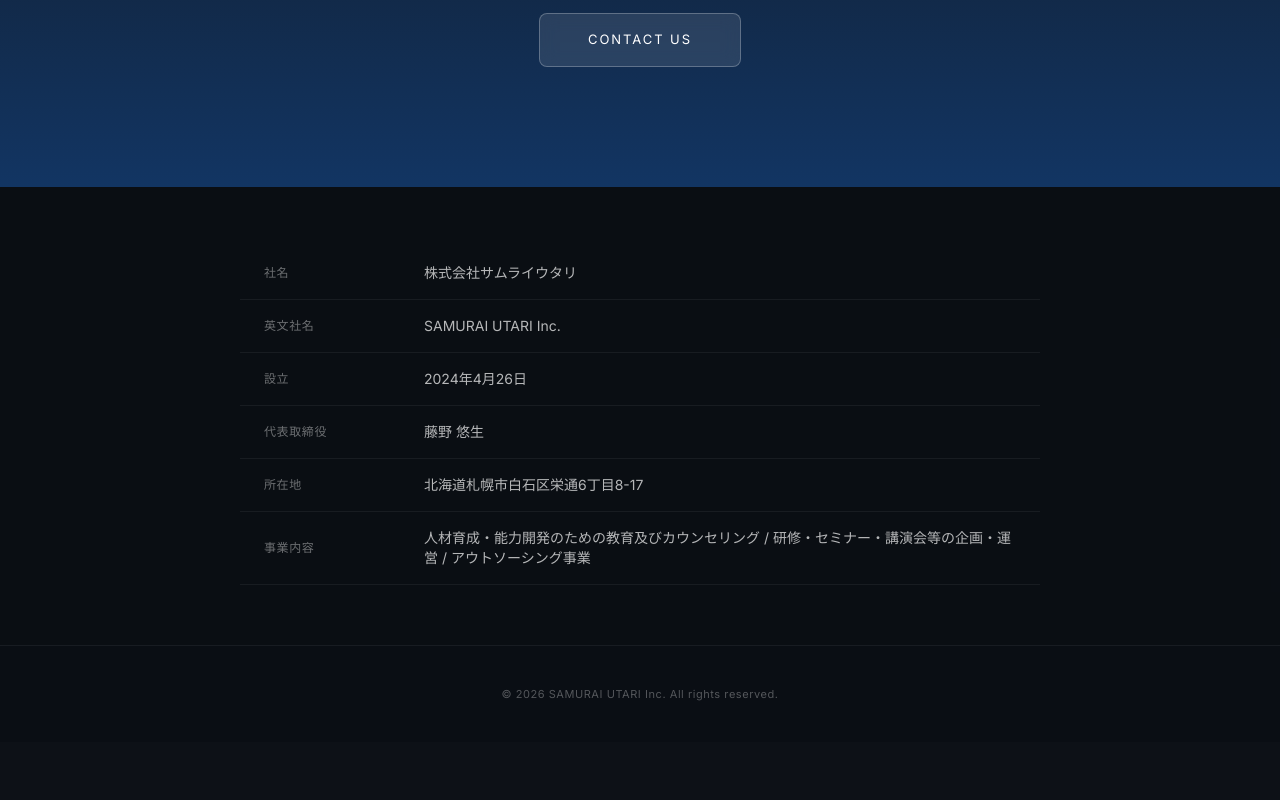
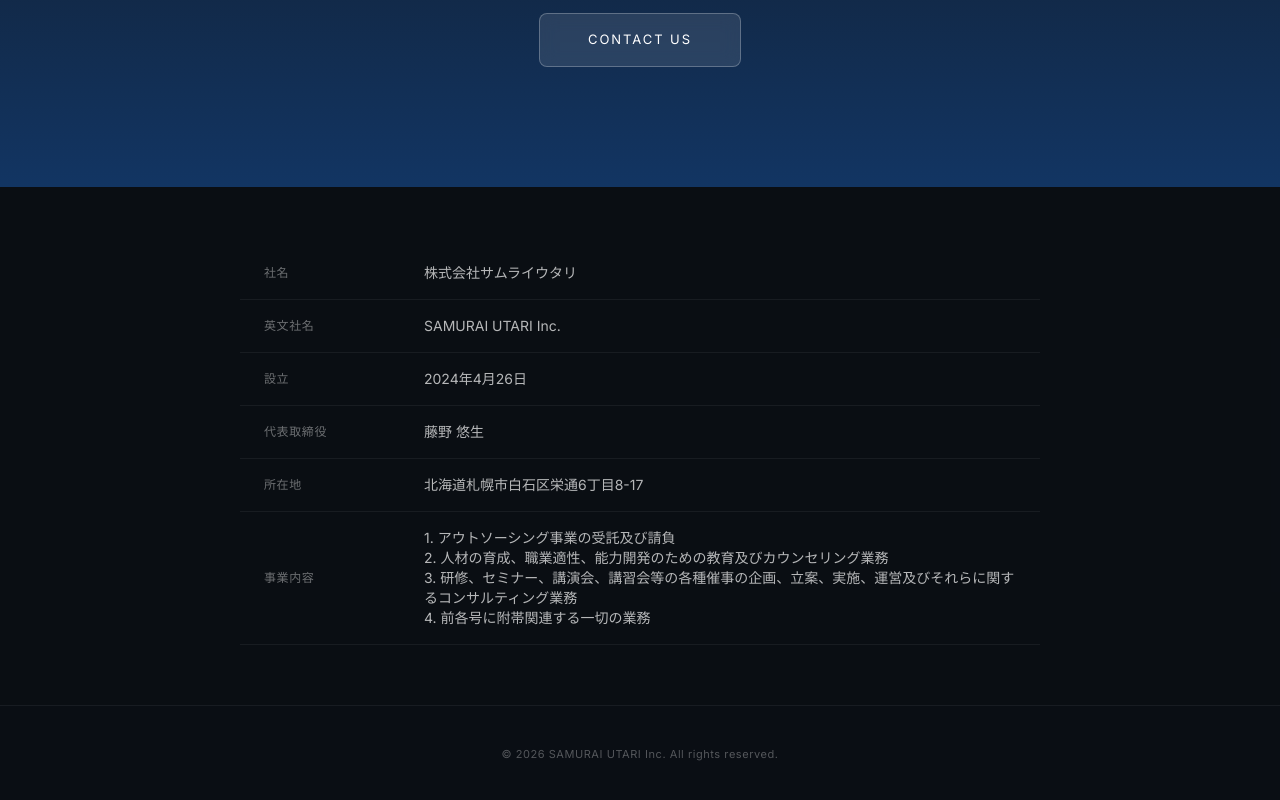
Before and after one commit to youcan0824/samurai-utari-site, a Next.js app: page / in a window 1280 px wide. Shown: the part 3981-4781 px from the top of the page. Before the commit the page ends 4723 px from the top, so only its background shows below. Built offline with nearby package versions, Linux system fonts and the light colour scheme.

Commit message:
会社情報: 事業内容を定款ベースの4項目に更新

```diff
--- a/src/components/company-info.tsx
+++ b/src/components/company-info.tsx
@@ -5,7 +5,7 @@
     { label: "設立", value: "2024年4月26日" },
     { label: "代表取締役", value: "藤野 悠生" },
     { label: "所在地", value: "北海道札幌市白石区栄通6丁目8-17" },
-    { label: "事業内容", value: "人材育成・能力開発のための教育及びカウンセリング / 研修・セミナー・講演会等の企画・運営 / アウトソーシング事業" },
+    { label: "事業内容", value: "1. アウトソーシング事業の受託及び請負\n2. 人材の育成、職業適性、能力開発のための教育及びカウンセリング業務\n3. 研修、セミナー、講演会、講習会等の各種催事の企画、立案、実施、運営及びそれらに関するコンサルティング業務\n4. 前各号に附帯関連する一切の業務" },
   ];
   return (
     <section className="py-[60px] px-6 md:px-[60px] bg-[#0a0e14]/95">
@@ -15,7 +15,7 @@
             <tr key={i} className="border-b border-white/[0.06]">
               <th className="text-left py-4 px-3 md:px-6 text-xs font-normal text-white/40 tracking-[0.05em] w-[100px] md:w-[160px]">{row.label}</th>
 
-              <td className="py-4 px-3 md:px-6 text-sm text-white/70">{row.value}</td>
+              <td className="py-4 px-3 md:px-6 text-sm text-white/70 whitespace-pre-line">{row.value}</td>
             </tr>
           ))}
         </tbody>
```
Also changed, not shown: 1 other file (tests, documents, lock files or other folders).
